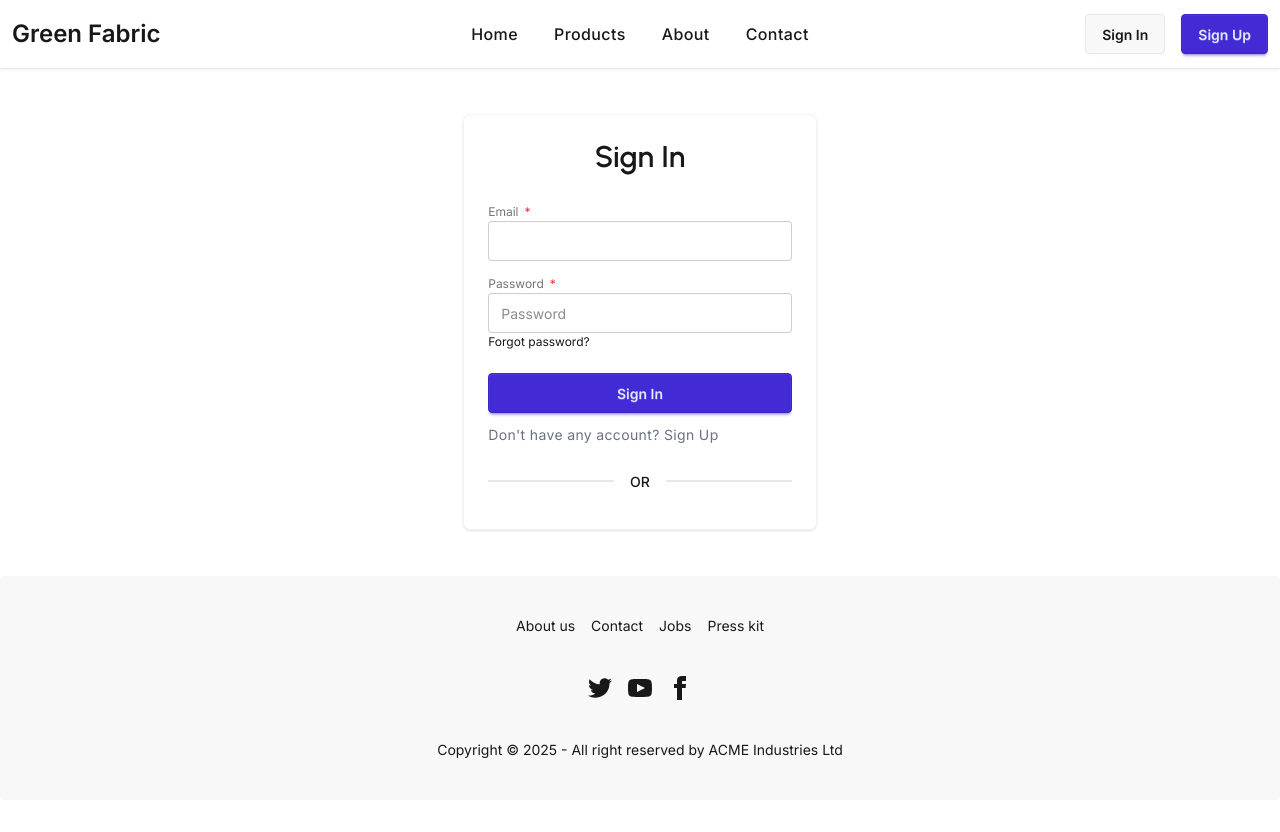
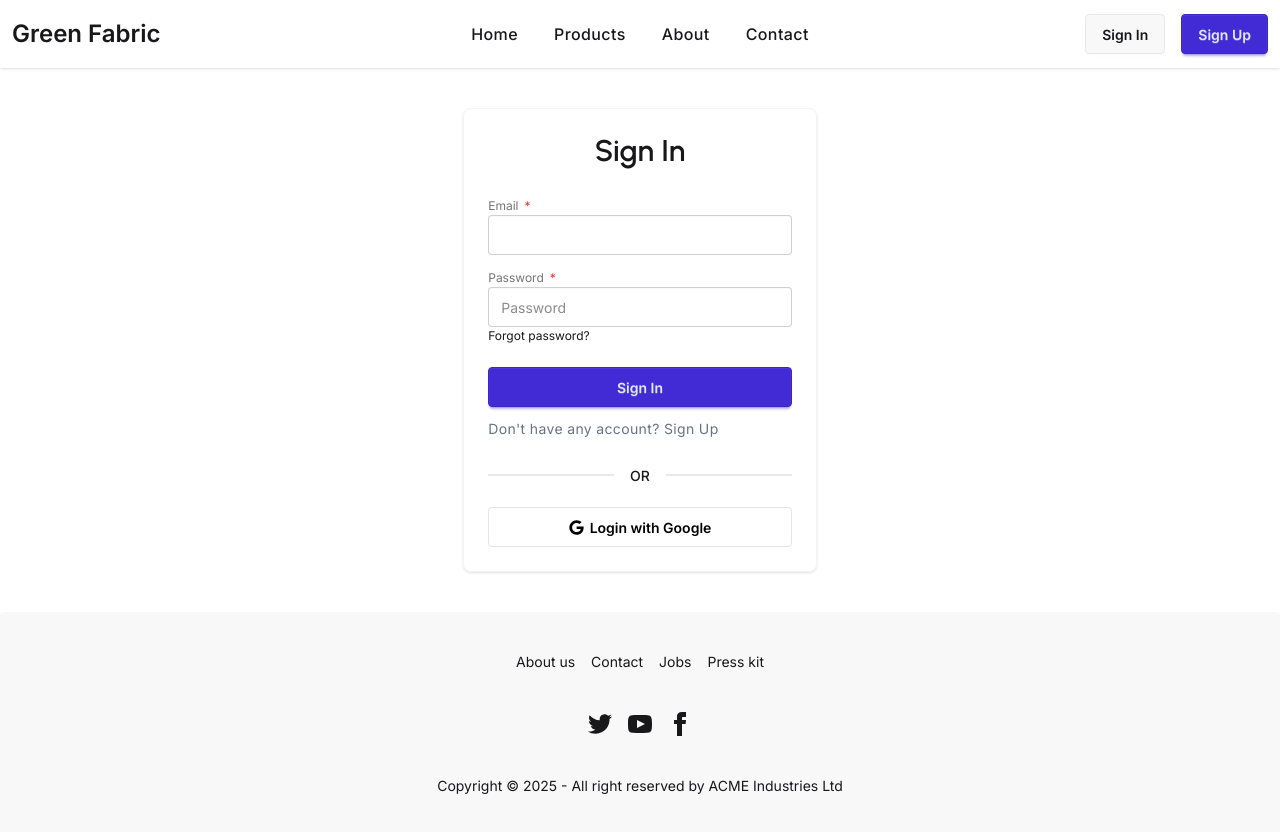
Before and after one commit to hasnatfahmidkhan/green-fabric, a Next.js app: page /signIn in a window 1280 px wide. Shown: the top 832 px of the page. Before the commit the page ends 800 px from the top, so only its background shows below. Built offline with nearby package versions, Linux system fonts and the light colour scheme; no server answers.

Commit message:
implement google sign in

```diff
--- a/package.json
+++ b/package.json
@@ -15,7 +15,9 @@
     "next": "16.0.3",
     "react": "19.2.0",
     "react-dom": "19.2.0",
-    "react-hook-form": "^7.66.1"
+    "react-hook-form": "^7.66.1",
+    "react-hot-toast": "^2.6.0",
+    "react-icons": "^5.5.0"
   },
   "devDependencies": {
     "@tailwindcss/postcss": "^4.1.17",
--- a/src/app/(auth)/signIn/page.jsx
+++ b/src/app/(auth)/signIn/page.jsx
@@ -1,13 +1,39 @@
+"use client";
 import Container from "@/components/Container";
+import SocialLogin from "@/components/SocialLogin";
+import useAuth from "@/hooks/useAuth";
 import Link from "next/link";
+import { useRouter } from "next/navigation";
 
 export default function SignIn() {
+  const { googleSignIn, setAuthLoading, setUser, authLoading } = useAuth();
+
+  const router = useRouter();
+  // sign in with google
+  const handleGoogleSignIn = async () => {
+    try {
+      const res = await googleSignIn();
+      const currentUser = res.user;
+      setUser(currentUser);
+      router.push("/");
+      console.log(currentUser);
+    } catch (error) {
+      toast.error(error.message);
+    } finally {
+      setAuthLoading(false);
+    }
+  };
   return (
     <section className="min-h-[calc(100vh-292px)] flex items-center justify-center">
+      {authLoading ? (
+        <span className="loading loading-bars loading-xl text-primary"></span>
+      ) : (
         <Container>
           <div className="card w-full max-w-sm shrink-0 border border-gray-100 shadow-sm">
             <div className="card-body">
-            <h2 className="text-center heading-font text-3xl font-semibold mb-4">Sign In</h2>
+              <h2 className="text-center heading-font text-3xl font-semibold mb-4">
+                Sign In
+              </h2>
               <form>
                 <fieldset className="fieldset space-y-2">
                   {/* Email  */}
@@ -62,7 +88,10 @@ export default function SignIn() {
                     </p>
                   )} */}
                     <div>
-                    <Link href={"/forget-password"} className="hover:underline">
+                      <Link
+                        href={"/forget-password"}
+                        className="hover:underline"
+                      >
                         Forgot password?
                       </Link>
                     </div>
@@ -91,10 +120,11 @@ export default function SignIn() {
                 </fieldset>
               </form>
               <div className="divider font-medium">OR</div>
-            {/* <SocialBtn onClick={handleGoogleLogin} /> */}
+              <SocialLogin onClick={handleGoogleSignIn} />
             </div>
           </div>
         </Container>
+      )}
     </section>
   );
 }
--- a/src/app/(auth)/signUp/page.jsx
+++ b/src/app/(auth)/signUp/page.jsx
@@ -1,11 +1,17 @@
 "use client";
 import Container from "@/components/Container";
+import SocialLogin from "@/components/SocialLogin";
+import useAuth from "@/hooks/useAuth";
 import { uploadImage } from "@/utils";
 import Link from "next/link";
+import { useRouter } from "next/navigation";
 import React from "react";
 import { useForm } from "react-hook-form";
+import toast from "react-hot-toast";
 
 export default function SignUp() {
+  const { googleSignIn, setAuthLoading, setUser, authLoading } = useAuth();
+  const router = useRouter();
   const {
     register,
     handleSubmit,
@@ -13,6 +19,7 @@ export default function SignUp() {
     formState: { errors },
   } = useForm();
 
+  // sign up with email and password
   const onSubmit = async (data) => {
     const { image, name, email, password } = data;
     const imageFile = image[0];
@@ -23,8 +30,26 @@ export default function SignUp() {
     };
   };
 
+  // sign in with google
+  const handleGoogleSignIn = async () => {
+    try {
+      const res = await googleSignIn();
+      const currentUser = res.user;
+      setUser(currentUser);
+      console.log(currentUser);
+      router.push("/");
+    } catch (error) {
+      toast.error(error.message);
+    } finally {
+      setAuthLoading(false);
+    }
+  };
+
   return (
     <section className="min-h-[calc(100vh-292px)] flex items-center justify-center">
+      {authLoading ? (
+        <span className="loading loading-bars loading-xl text-primary"></span>
+      ) : (
         <Container>
           <div className="card w-full max-w-sm shrink-0 border border-gray-100 shadow-sm">
             <div className="card-body">
@@ -170,10 +195,11 @@ export default function SignUp() {
                 </fieldset>
               </form>
               <div className="divider font-medium">OR</div>
-            {/* <SocialBtn onClick={handleGoogleLogin} /> */}
+              <SocialLogin onClick={handleGoogleSignIn} />
             </div>
           </div>
         </Container>
+      )}
     </section>
   );
 }
--- a/src/app/layout.jsx
+++ b/src/app/layout.jsx
@@ -3,6 +3,7 @@ import "./globals.css";
 import Navbar from "@/components/Navbar";
 import Footer from "@/components/Footer";
 import AuthProvider from "@/provider/AuthProvider";
+import { Toaster } from "react-hot-toast";
 
 const inter = Inter({
   subsets: ["latin"],
@@ -26,10 +27,11 @@ export default function RootLayout({ children }) {
         className={`${inter.variable} ${urbanist.variable} antialiased h-screen grid grid-rows-[auto_1fr]`}
       >
         <AuthProvider>
-        <Navbar />
-        <main>{children}</main>
-        <Footer />
+          <Navbar />
+          <main>{children}</main>
+          <Footer />
         </AuthProvider>
+        <Toaster />
       </body>
     </html>
   );
--- a/src/components/Navbar.jsx
+++ b/src/components/Navbar.jsx
@@ -5,7 +5,7 @@ import Link from "next/link";
 
 export default function Navbar() {
   const { user } = useAuth();
-  console.log(user);
+  // console.log(user);
 
   const links = (
     <>
--- /dev/null
+++ b/src/components/SocialLogin.jsx
@@ -0,0 +1,14 @@
+import React from "react";
+import { FaGoogle } from "react-icons/fa";
+
+export default function SocialLogin({ className, children, onClick }) {
+  return (
+    <button
+      onClick={onClick}
+      className={`btn bg-white text-black border-[#e5e5e5] ${className}`}
+    >
+      <FaGoogle size={15} />
+      Login with Google
+    </button>
+  );
+}
--- a/src/provider/AuthProvider.jsx
+++ b/src/provider/AuthProvider.jsx
@@ -1,13 +1,21 @@
 "use client";
 import { useEffect, useState } from "react";
-import { onAuthStateChanged } from "firebase/auth";
+import { onAuthStateChanged, signInWithPopup } from "firebase/auth";
 import { auth } from "@/firebase/firebase.config";
 import { AuthContext } from "./AuthContext";
+import { GoogleAuthProvider } from "firebase/auth";
+
+const googleProvider = new GoogleAuthProvider();
 
 export default function AuthProvider({ children }) {
   const [user, setUser] = useState(null);
   const [authLoading, setAuthLoading] = useState(true);
 
+  // google sign in
+  const googleSignIn = () => {
+    setAuthLoading(true);
+    return signInWithPopup(auth, googleProvider);
+  };
 
   // observer for login user state
   useEffect(() => {
@@ -25,6 +33,7 @@ export default function AuthProvider({ children }) {
     setUser,
     authLoading,
     setAuthLoading,
+    googleSignIn,
   };
 
   return (
```
Also changed, not shown: 1 other file (tests, documents, lock files or other folders). Lines whose indentation alone changed are shown as unchanged.
